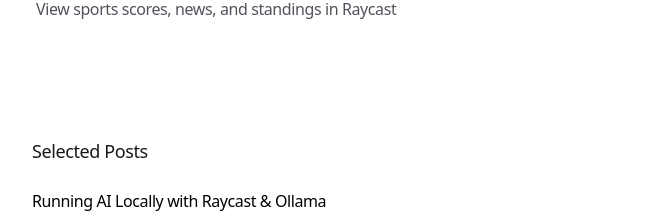
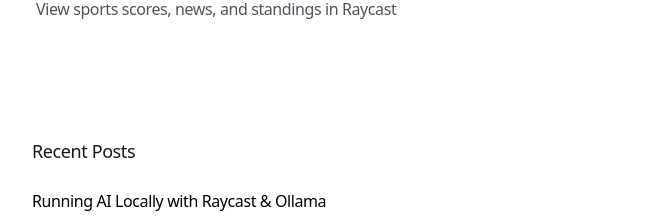
Before and after one commit to daniyalmaster693/daniyalmaster.com, a Next.js app: page / in a window 1280 px wide. Shown: the part 1740-1961 px from the top of the page, without its empty margins (304-973 px from the left). Built offline with nearby package versions, Linux system fonts and the light colour scheme.

Commit message:
Updated page title to now say recent posts instead of selected posts

```diff
--- a/app/page.tsx
+++ b/app/page.tsx
@@ -90,7 +90,7 @@
           className="font-base group relative inline-block font-[450] text-zinc-900 dark:text-zinc-50"
           href="/writing"
         >
-          <h3 className="text-lg font-medium">Selected Posts</h3>
+          <h3 className="text-lg font-medium">Recent Posts</h3>
           <span
             className="absolute bottom-0.5 left-0 block h-[1px] w-full max-w-0 transition-all duration-200 group-hover:max-w-full"
             style={{ backgroundColor: '#A88BFA', height: '2px' }}
```
Also changed, not shown: 1 other file (tests, documents, lock files or other folders).
